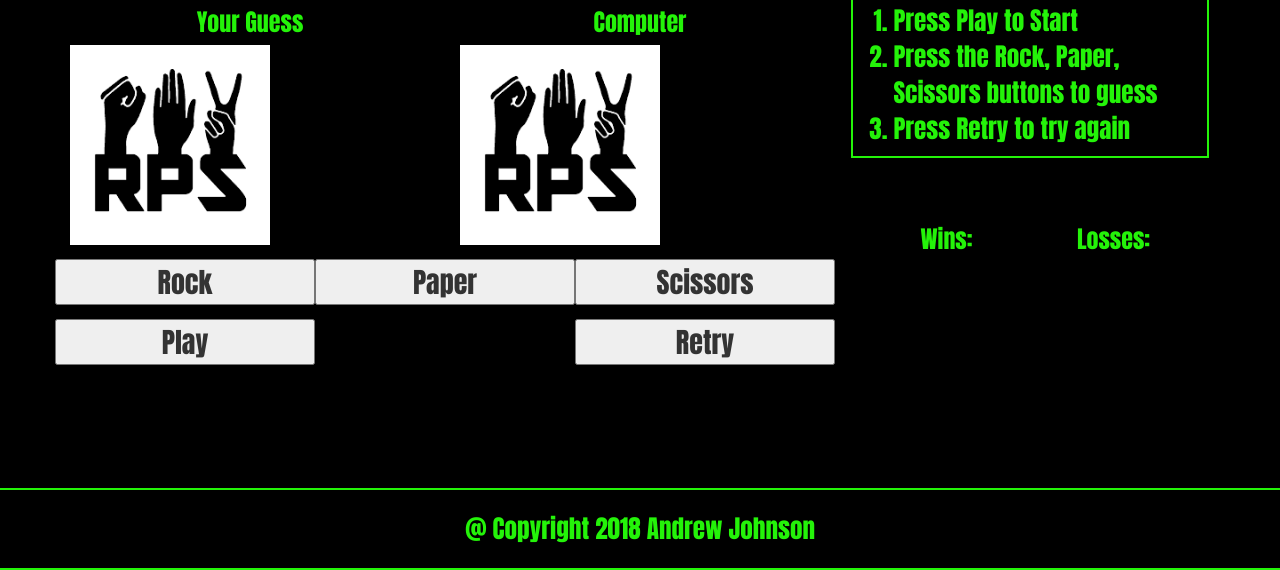
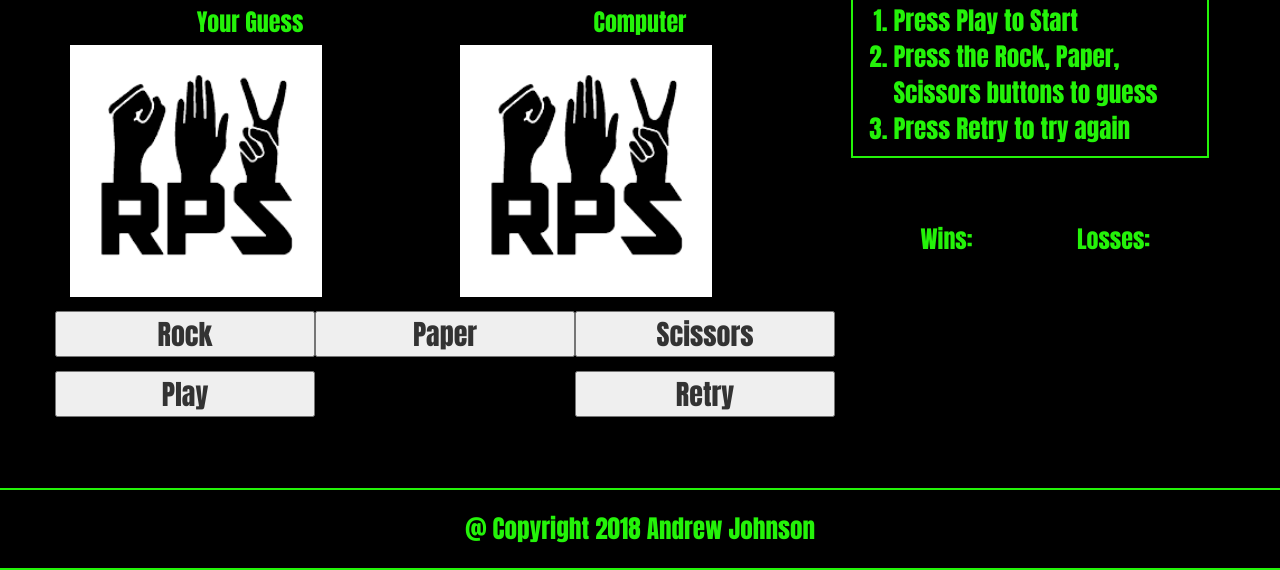
Before and after one commit to andrewj12763/Rock-Paper-ScissorsV2, a plain HTML site: page index.html in a window 1280 px wide. Shown: the part 230-800 px from the top of the page. Drawn offline with nearby package versions, Linux system fonts and the light colour scheme.

Commit message:
fixing pic resposive

```diff
--- a/index.html
+++ b/index.html
@@ -28,11 +28,11 @@
 							<div class="row">
 								<div class="col-xs-6">
 									<h3>Your Guess</h3>
-									<img id='yourGuessImg' src="assets/images/rps.png" width=200px align=middle alt="noose image">
+									<img id='yourGuessImg' src="assets/images/rps.png" width=70% height=70% align=middle alt="noose image">
 								</div>
 								<div class="col-xs-6">
 									<h3>Computer</h3>
-									<img id='computerImg' src="assets/images/rps.png" width=200px align=middle alt="noose image">
+									<img id='computerImg' src="assets/images/rps.png" width=70% height=70% align=middle alt="noose image">
 								</div>
 							</div>
 							<div class="row">
```
